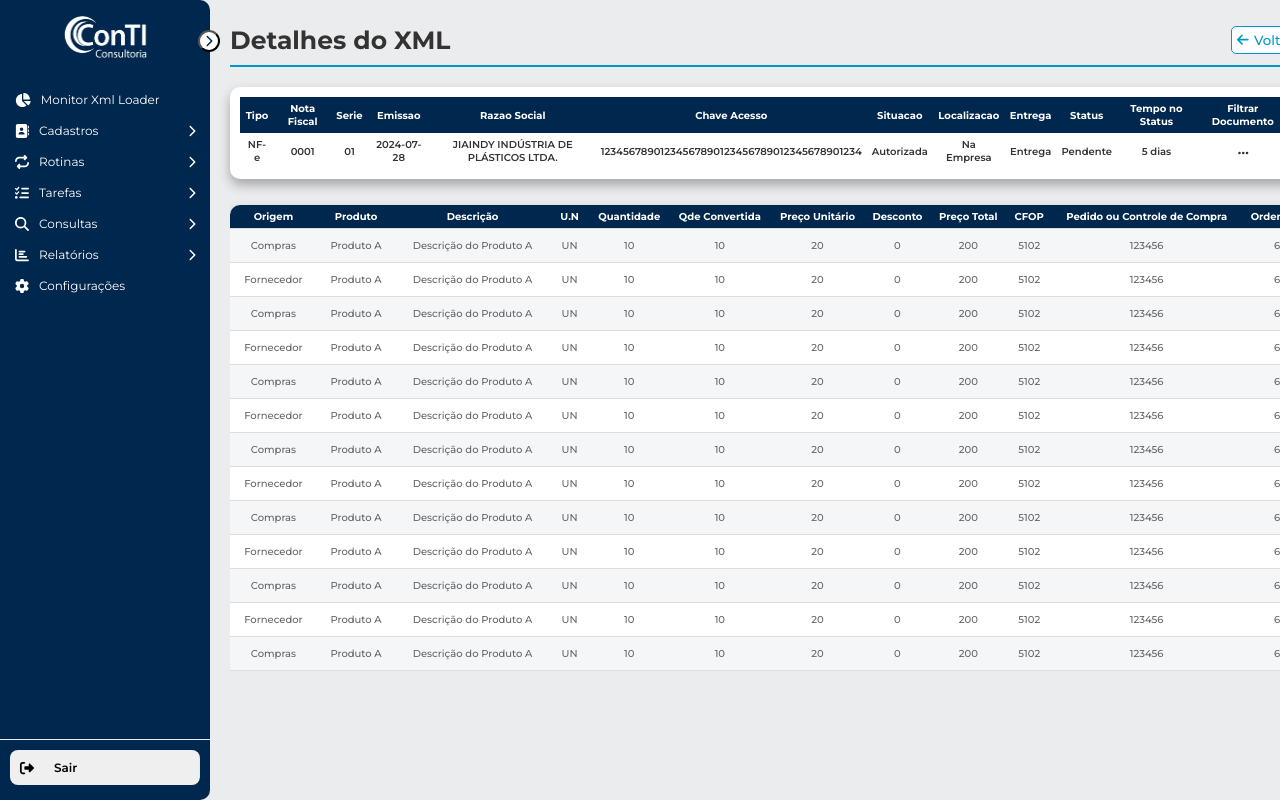
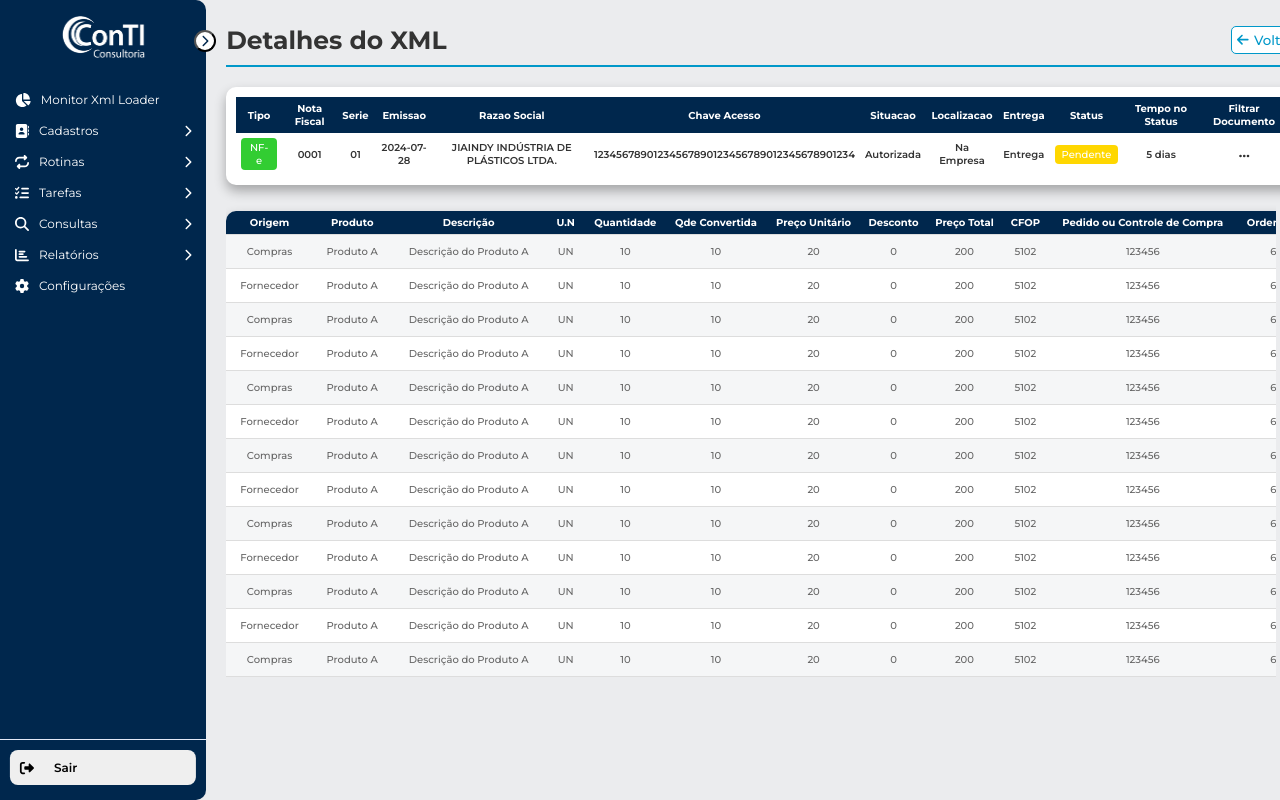
Before and after one commit to hudtadeu/conti-react, a React (Create React App) app: page /detalhes-xml/1 in a window 1280 px wide. Shown: the top 800 px of the page. Built offline with nearby package versions, Linux system fonts and the light colour scheme.

Commit message:
Atualização

```diff
--- a/src/components/menu/cadastros/DetalhesXml.js
+++ b/src/components/menu/cadastros/DetalhesXml.js
@@ -2,6 +2,7 @@ import React, { useState } from 'react';
 import { useNavigate, useParams } from 'react-router-dom';
 import { FontAwesomeIcon } from '@fortawesome/react-fontawesome';
 import { faCheck, faTimes, faEllipsisH, faArrowLeft } from '@fortawesome/free-solid-svg-icons';
+import { getStatusInfo, getTipoDocumentoInfo } from '../../utils';
 import './styleDetalhesXml.css';
 
 const DetalhesXml = () => {
@@ -634,6 +635,32 @@ const DetalhesXml = () => {
     navigate(-1);
   };
 
+  const renderGeneralInfoCell = (info) => {
+    if (info.name === 'Status') {
+      const { text, color } = getStatusInfo(info.value);
+      return (
+        <td key={info.name}>
+          <span className="status-label" style={{ backgroundColor: color }}>{text}</span>
+        </td>
+      );
+    }
+    if (info.name === 'Tipo') {
+      const { text, color } = getTipoDocumentoInfo(info.value);
+      return (
+        <td key={info.name}>
+          <span className="tipo-label" style={{ backgroundColor: color }}>{text}</span>
+        </td>
+      );
+    }
+    return <td key={info.name}>{info.value}</td>;
+  };
+
+  const renderTableCell = (col, row) => (
+    <td key={col.name}>
+      {typeof row[col.name] === 'boolean' ? renderBooleanIcon(row[col.name]) : row[col.name]}
+    </td>
+  );
+
   return (
     <div className="detalhes-page-container">
       <div className="header-container">
@@ -654,9 +681,7 @@ const DetalhesXml = () => {
           </thead>
           <tbody>
             <tr>
-              {data.generalInfo.map((info, index) => (
-                <td key={index}>{info.value}</td>
-              ))}
+              {data.generalInfo.map((info) => renderGeneralInfoCell(info))}
               <td>
                 <FontAwesomeIcon icon={faEllipsisH} onClick={() => openModal(data.generalInfo)} className="icon-ellipsish" />
               </td>
@@ -676,11 +701,7 @@ const DetalhesXml = () => {
           <tbody>
             {data.rows.map((row, index) => (
               <tr key={index}>
-                {data.columns.map((col, colIndex) => (
-                  <td key={colIndex}>
-                    {typeof row[col.name] === 'boolean' ? renderBooleanIcon(row[col.name]) : row[col.name]}
-                  </td>
-                ))}
+                {data.columns.map((col) => renderTableCell(col, row))}
               </tr>
             ))}
           </tbody>
```
